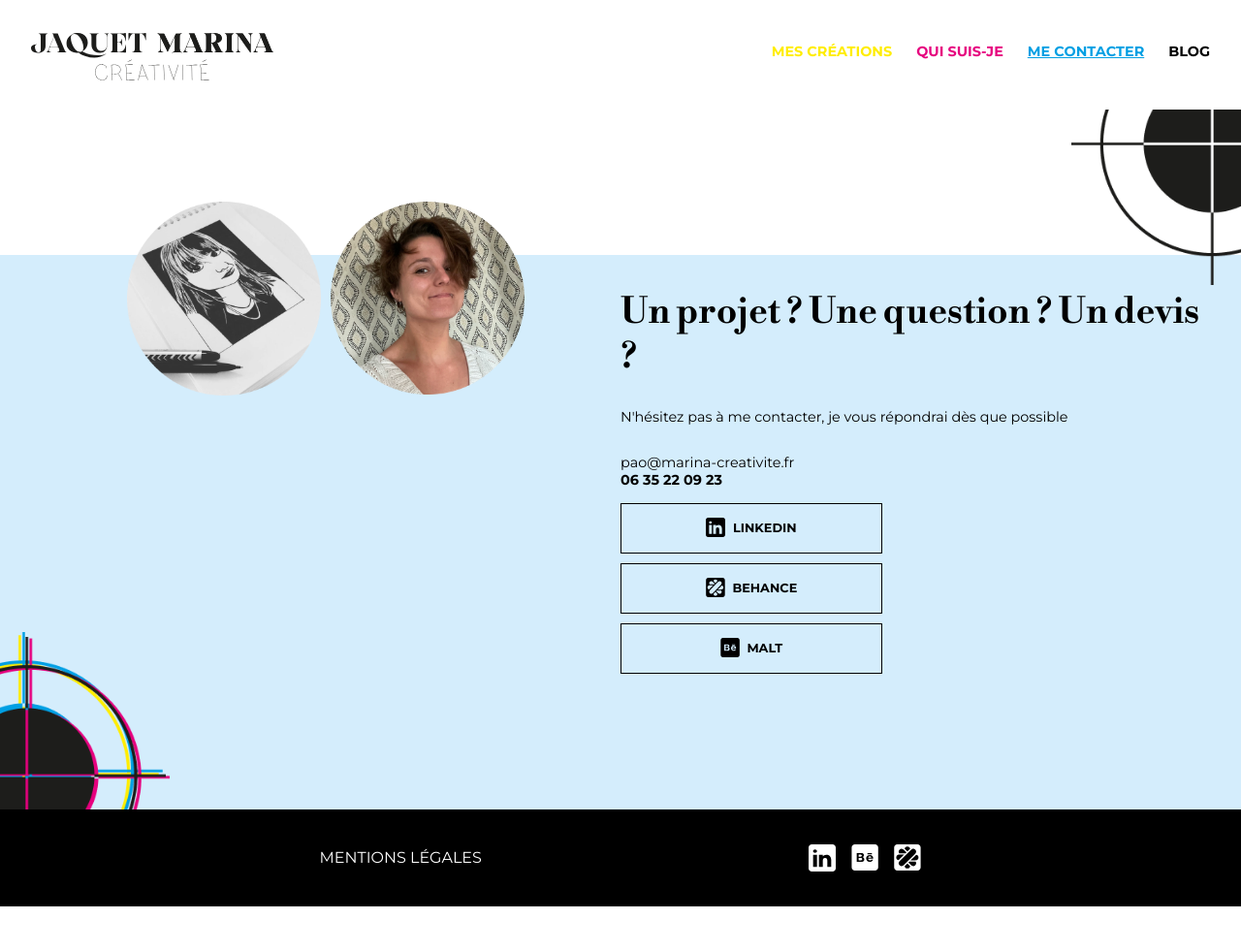
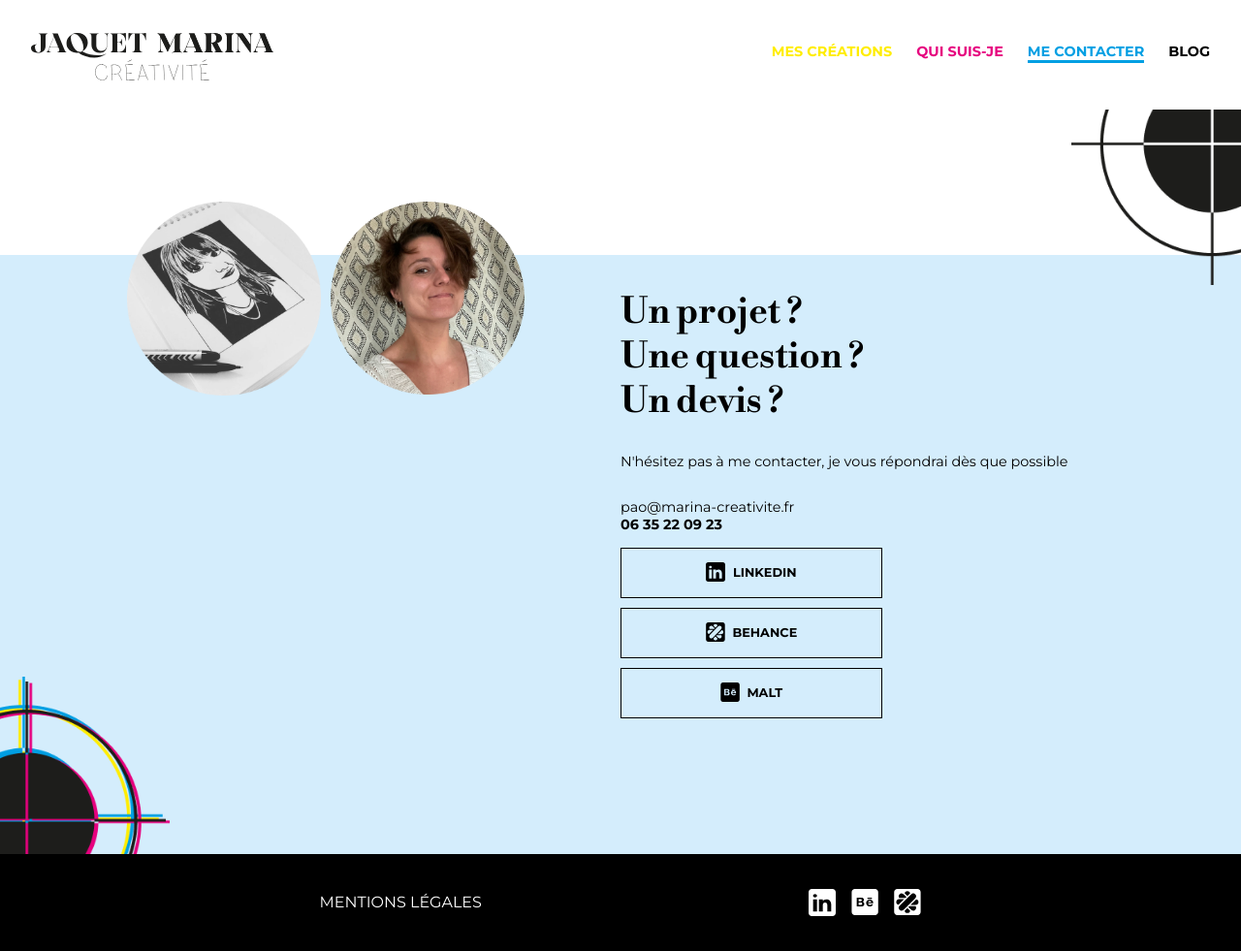
Before and after one commit to minaLagorio/minaLagorio.github.io, a Jekyll site: the page built from contact.html, in a window 1280 px wide. Shown: the whole page at 97% size. Built offline with Jekyll 4.4.1, drawn with Linux system fonts in a browser that asks for light colours; before the commit the page ends 935 px from its top, so only the background shows below that.

Commit message:
Fixes some styles

```diff
--- a/_sass/base.scss
+++ b/_sass/base.scss
@@ -80,7 +80,7 @@
     font-size: 0.8rem;
 }
 a.button {
-    line-height: 42px;
+    line-height: 16px;
     text-align: center;
 }
 button.outline, a.button.outline {
--- a/_sass/creations.scss
+++ b/_sass/creations.scss
@@ -17,6 +17,7 @@
     flex-wrap: wrap;
     list-style: none;
     text-transform: uppercase;
+    padding: 0;
 }
 
 .creations-nav ul li {
@@ -32,9 +33,9 @@
 .image-grid {
     display: grid;
     justify-content: center;
-    grid-template-columns: repeat(3, 30%);
-    grid-auto-rows: 30vw;
-    gap: 15px;
+    grid-template-columns: repeat(3, calc(33vw - 25px));
+    grid-auto-rows: calc(33vw - 25px);
+    gap: 10px;
 }
 
 .image-container {
--- a/assets/css/main.scss
+++ b/assets/css/main.scss
@@ -36,7 +36,16 @@
 }
 
 .nav-menu li a.active {
-    text-decoration: underline;
+    border-bottom: solid 3px black;
+}
+.nav-menu li a.active.color-c {
+    border-color: $color-c;
+}
+.nav-menu li a.active.color-m {
+    border-color: $color-m;
+}
+.nav-menu li a.active.color-y {
+    border-color: $color-y;
 }
 
 #cta .top-content {
@@ -231,6 +240,11 @@
     #blog .post-list {
         grid-template-columns: 100%;
     }
+
+    #creations .creations-nav ul {
+        flex-direction: column;
+        padding: 0;
+    }
 }
 
 @media (max-width: 480px) {
--- a/contact.html
+++ b/contact.html
@@ -9,7 +9,7 @@
             <img src="/assets/images/marina_jaquet_creativite.png" />
         </div>
         <div class="right-content container-item-2 container-col col-1">
-            <h1>Un projet ? Une question ? Un devis ?</h1>
+            <h1>Un projet ?<br/>Une question ?<br/>Un devis ?</h1>
             <p>
                 N'hésitez pas à me contacter, je vous répondrai dès que possible
             </p>
```
